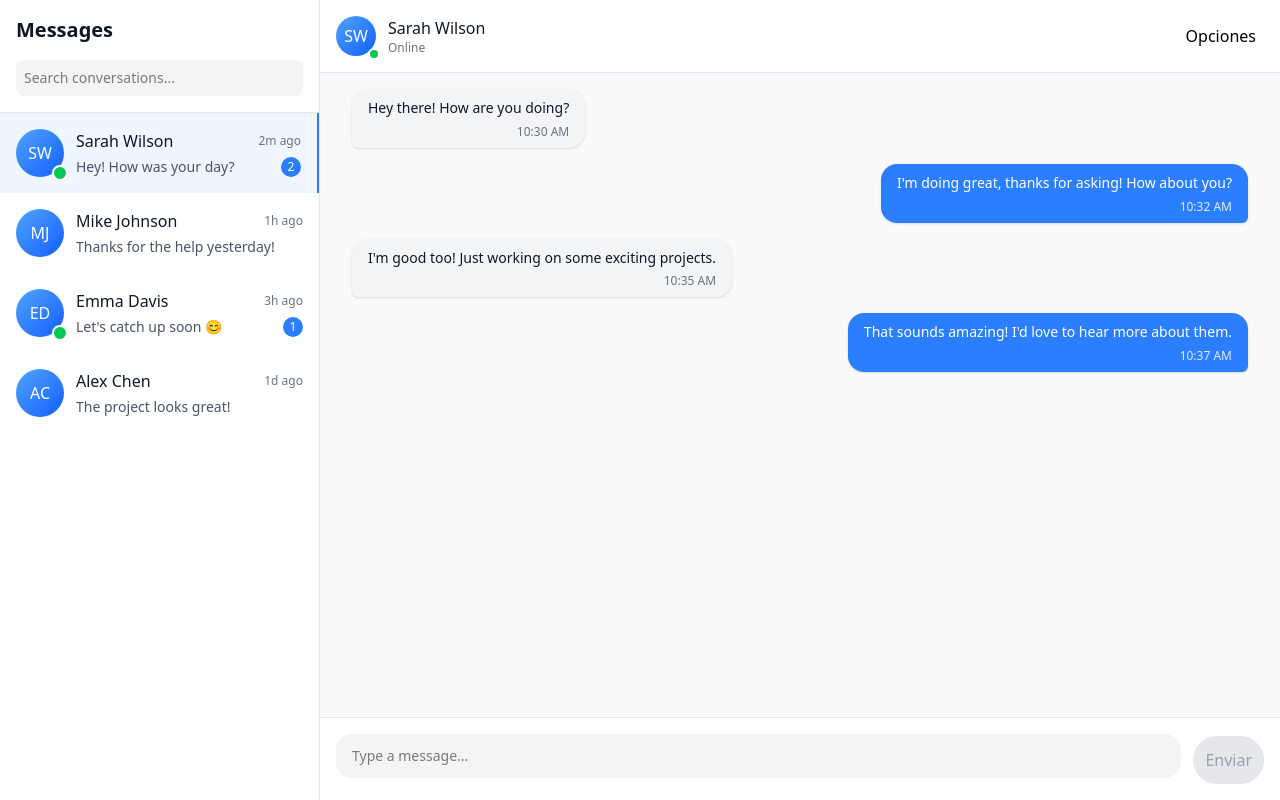
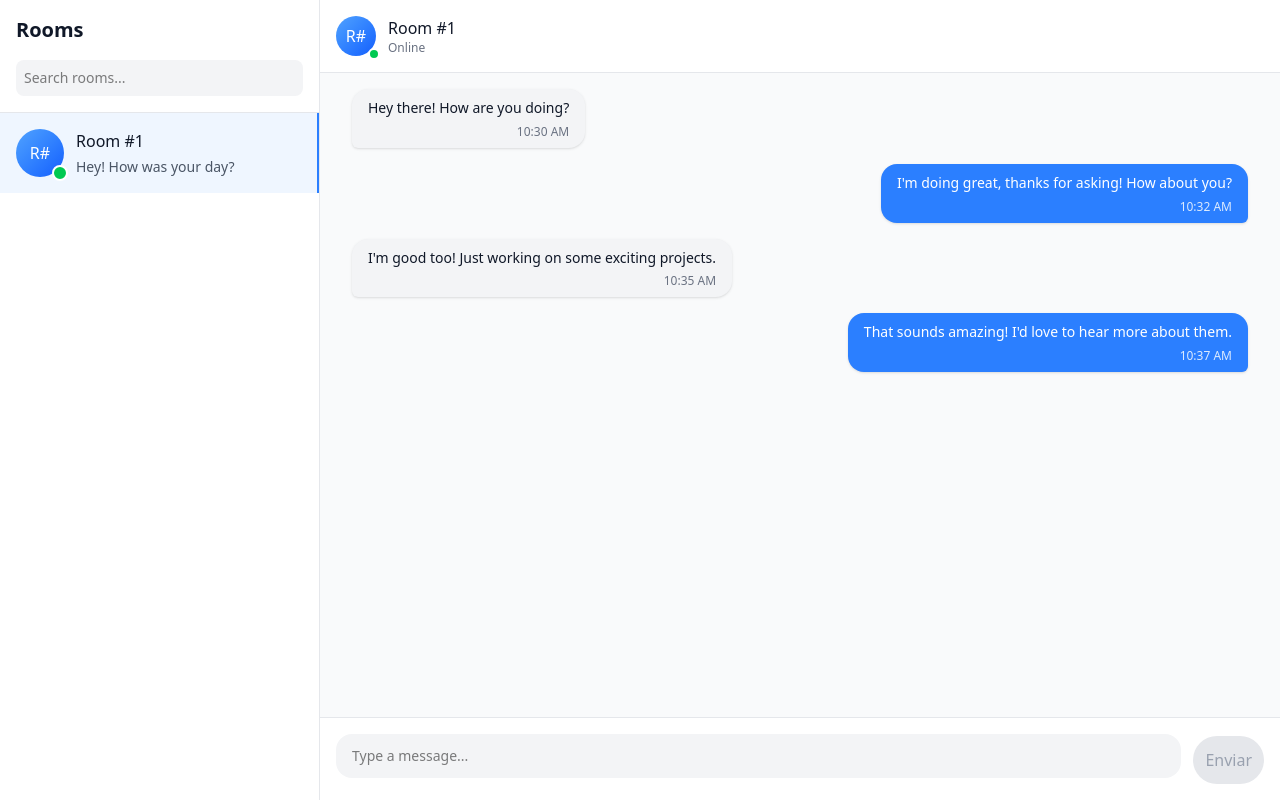
Before and after one commit to gerardocrr/chat-realtime-socketio, a React (Vite) app in the folder frontend/: page / in a window 1280 px wide. Built offline with nearby package versions, Linux system fonts and the light colour scheme.

Commit message:
refactor: simplify mock data in App component and update ChatSidebar to reflect room-based terminology

```diff
--- a/frontend/src/App.tsx
+++ b/frontend/src/App.tsx
@@ -9,39 +9,9 @@
 const mockContacts = [
   {
     id: "1",
-    name: "Sarah Wilson",
+    name: "Room #1",
     lastMessage: "Hey! How was your day?",
-    timestamp: "2m ago",
-    unreadCount: 2,
-    avatar: "SW",
     isOnline: true,
-  },
-  {
-    id: "2",
-    name: "Mike Johnson",
-    lastMessage: "Thanks for the help yesterday!",
-    timestamp: "1h ago",
-    unreadCount: 0,
-    avatar: "MJ",
-    isOnline: false,
-  },
-  {
-    id: "3",
-    name: "Emma Davis",
-    lastMessage: "Let's catch up soon 😊",
-    timestamp: "3h ago",
-    unreadCount: 1,
-    avatar: "ED",
-    isOnline: true,
-  },
-  {
-    id: "4",
-    name: "Alex Chen",
-    lastMessage: "The project looks great!",
-    timestamp: "1d ago",
-    unreadCount: 0,
-    avatar: "AC",
-    isOnline: false,
   },
 ];
 
@@ -69,48 +39,6 @@
       id: "4",
       content: "That sounds amazing! I'd love to hear more about them.",
       timestamp: "10:37 AM",
-      sender: "me",
-    },
-  ],
-  "2": [
-    {
-      id: "5",
-      content: "Thanks for your help with the presentation yesterday!",
-      timestamp: "9:15 AM",
-      sender: "other",
-    },
-    {
-      id: "6",
-      content: "You're welcome! It turned out really well.",
-      timestamp: "9:20 AM",
-      sender: "me",
-    },
-  ],
-  "3": [
-    {
-      id: "7",
-      content: "Hey! Long time no see 👋",
-      timestamp: "8:45 AM",
-      sender: "other",
-    },
-    {
-      id: "8",
-      content: "I know! We should definitely catch up soon.",
-      timestamp: "8:50 AM",
-      sender: "me",
-    },
-  ],
-  "4": [
-    {
-      id: "9",
-      content: "The new design looks fantastic!",
-      timestamp: "Yesterday",
-      sender: "other",
-    },
-    {
-      id: "10",
-      content: "Thank you! I put a lot of effort into it.",
-      timestamp: "Yesterday",
       sender: "me",
     },
   ],
--- a/frontend/src/components/ChatHeader.tsx
+++ b/frontend/src/components/ChatHeader.tsx
@@ -34,13 +34,6 @@
             </p>
           </div>
         </div>
-
-        {/* Actions */}
-        <div className="flex items-center space-x-2">
-          <button className="p-2 hover:bg-gray-100 rounded-lg transition-colors">
-            Opciones
-          </button>
-        </div>
       </div>
     </div>
   );
--- a/frontend/src/components/ChatSidebar.tsx
+++ b/frontend/src/components/ChatSidebar.tsx
@@ -4,9 +4,6 @@
   id: string;
   name: string;
   lastMessage: string;
-  timestamp: string;
-  unreadCount: number;
-  avatar: string;
   isOnline: boolean;
 }
 
@@ -32,14 +29,14 @@
       {/* Header */}
       <div className="p-4 border-b border-gray-200">
         <div className="flex items-center justify-between mb-4">
-          <h1 className="text-xl font-semibold text-gray-900">Messages</h1>
+          <h1 className="text-xl font-semibold text-gray-900">Rooms</h1>
         </div>
 
         {/* Search */}
         <div className="relative">
           <input
             type="text"
-            placeholder="Search conversations..."
+            placeholder="Search rooms..."
             value={searchQuery}
             onChange={(e) => setSearchQuery(e.target.value)}
             className="w-full pl-2 pr-4 py-2 bg-gray-100 border-0 rounded-lg text-sm focus:outline-none focus:ring-2 focus:ring-blue-500 focus:bg-white transition-all"
@@ -79,19 +76,11 @@
                   <h3 className="font-medium text-gray-900 truncate">
                     {contact.name}
                   </h3>
-                  <span className="text-xs text-gray-500">
-                    {contact.timestamp}
-                  </span>
                 </div>
                 <div className="flex items-center justify-between mt-1">
                   <p className="text-sm text-gray-600 truncate">
                     {contact.lastMessage}
                   </p>
-                  {contact.unreadCount > 0 && (
-                    <span className="ml-2 bg-blue-500 text-white text-xs rounded-full h-5 w-5 flex items-center justify-center">
-                      {contact.unreadCount}
-                    </span>
-                  )}
                 </div>
               </div>
             </div>
```
